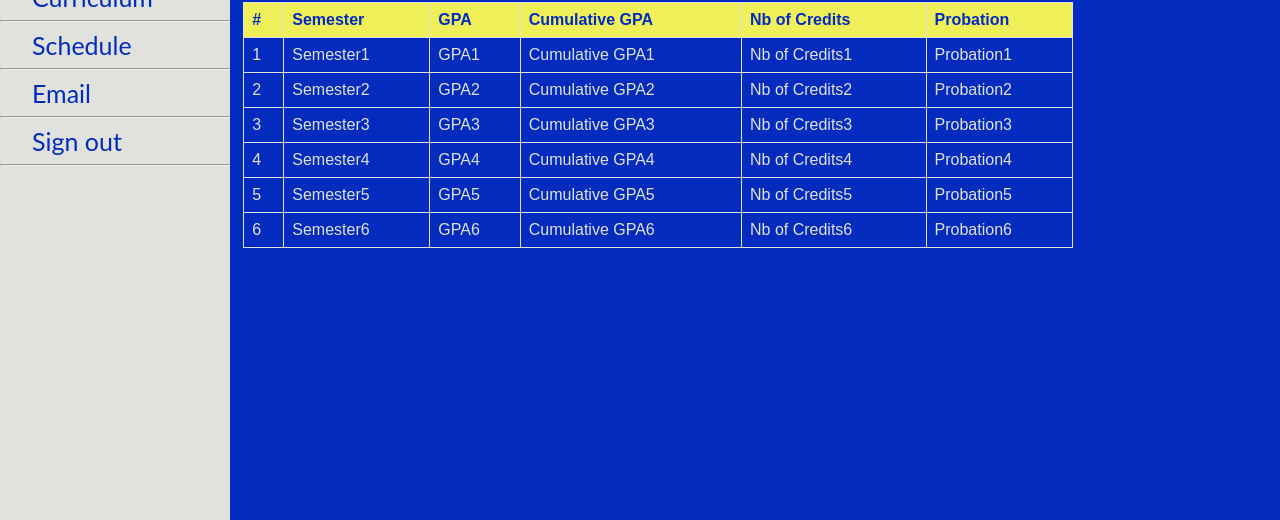
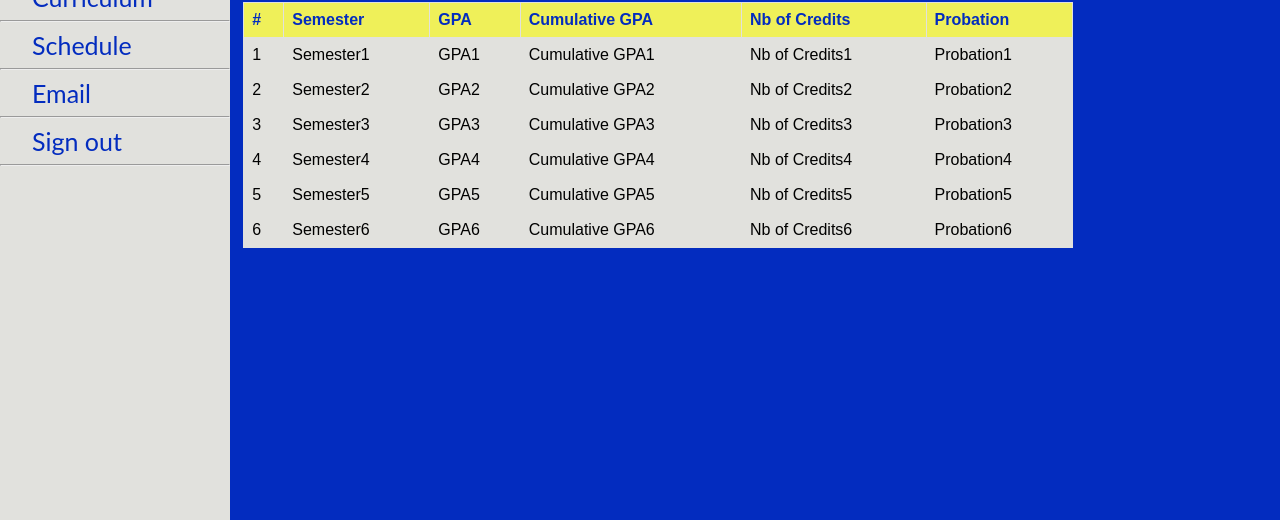
Before and after one commit to hadihakim/ums, a plain HTML site: page index.html in a window 1280 px wide. Shown: the part 280-800 px from the top of the page. Drawn offline with Linux system fonts and the light colour scheme.

Commit message:
change font color

```diff
--- a/index.css
+++ b/index.css
@@ -195,7 +195,8 @@ td, th{
 }
 
 td{
-	color: #E1E1DD;
+
+	background-color: #E1E1DD;
 }
 
 th {
```
